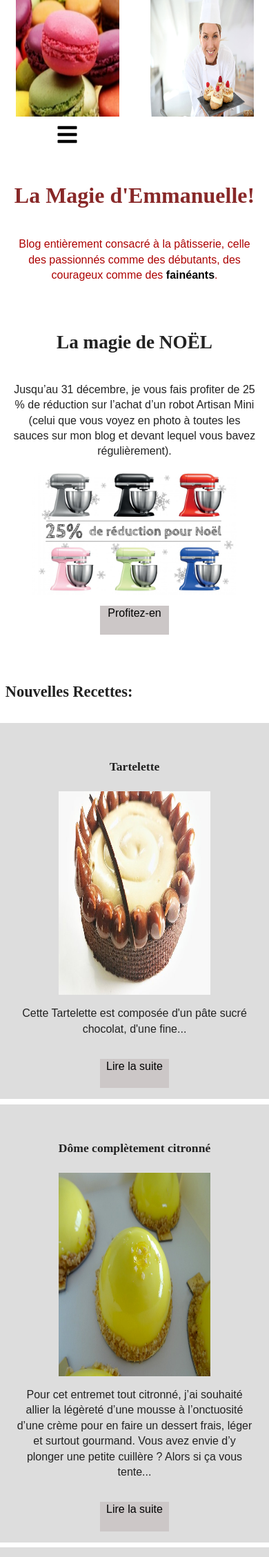
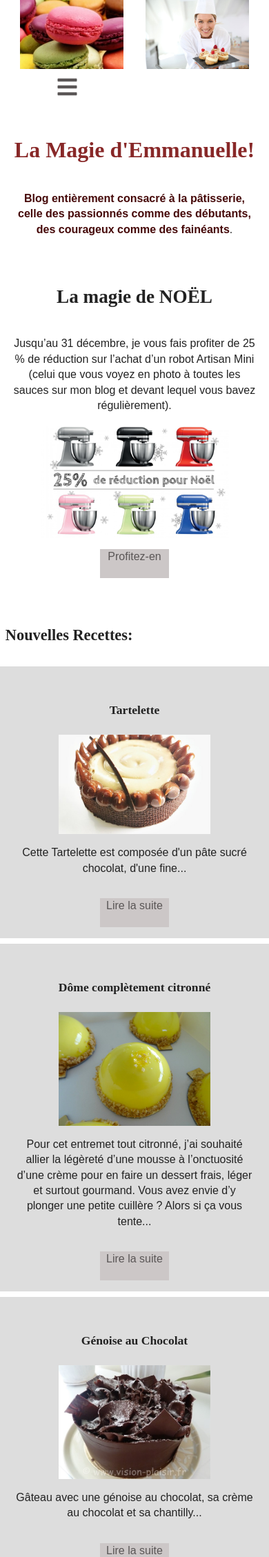
Before and after one commit to hanane-k/recette-Emmanuelle, a PHP site: page / in a window 390 px wide. Shown: the top 2257 px of the page at 69% size. Run offline with PHP 8.4, Linux system fonts and the light colour scheme; some libraries are stand-ins or nearby versions; some web fonts are replaced.

Commit message:
add tablette-page

```diff
--- a/css/main.css
+++ b/css/main.css
@@ -130,7 +130,7 @@ h4 {
 }
 a {
     text-decoration: none;
-    color: #000;
+    color: rgb(90, 86, 86);
 }
 
 .noel, article, .basHeader {
@@ -139,22 +139,25 @@ a {
     align-items: center;
 }
 
-.img {
+.img, .img2 {
     width: 150px;
-    height: 20vh;
+    height: 100%;
 }
 .img1 {
     width: 220px;
-    height: 35vh;
-
+    height: 20%;
 }
 /* ==============end common class================== */
 
 /* ==============start header================== */
 .hautHeader {
-    justify-content: space-around;
+    width: 85%;
+    justify-content: space-between;
 }
 
+.contHautHeader {
+    justify-content: center;
+}
 .menu {
     width: 50%;
 }
@@ -163,21 +166,22 @@ a {
     font-size: 2em;
     padding-top: 5%;
 }
-    /* background-image: url("http://www.letribunaldunet.fr/wp-content/uploads/2017/09/dessertsvegansarticle-610x614.jpg"); */
-    /* width: 100%;
-    height: 40vh;
-    background-repeat: no-repeat; */
-
-.basHeader p {
-    color: rgb(173, 3, 3);
-}
 
 .basHeader p span {
-    color: #000;
+    color: rgb(70, 9, 9);
 }
 
 /* ==============end header================== */
 /* ==============start main================== */
+.mobileOnly {
+    display: block;
+}
+
+.desktop, .tabletteOnly {
+    display: none;
+}
+
+
 .profitez {
     background-color: rgb(204, 199, 199);
     width: 100px;
@@ -196,34 +200,69 @@ article {
     background-color: rgb(221, 221, 221);
     margin: 2% auto;
 }
+
+.noel img {
+    width: 70%;
+    height: 25%;
+}
+
+@media screen and (min-width: 600px) {
+    .tabletteOnly {
+        display: block;
+    }
+
+    .img2 {
+        width: 50px;
+        height: 50%;
+    }
+
+    .img1 {
+        width: 150px;
+        height: 30%;
+    }
+
+    .hautHeaderD {
+        width: 350px;
+        justify-content: space-between;
+        align-items: center;
+    }
+    .basHeader {
+        height: 40vh;
+    }
+    .contBasHeader {
+        background-image: url("https://static.cuisineaz.com/610x610/i107239-tartelette-a-la-creme-de-citron.jpg");
+        background-repeat: no-repeat;
+        background-size: cover;
+    }
+    .mobileOnly {
+        display: none;
+    }
+    .menu2 {
+        width: 65%;
+        justify-content: space-between;
+    }
+    li {
+        list-style: none;
+        font-weight: bold;
+    }
+    .articles {
+        display: flex;
+        flex-wrap: wrap;
+    }
+    .recette {
+        width: 44%;
+    }
+  }
 /* ==============end main================== */
 /* ==============start footer================== */
 footer {
     margin-top: 10vh;
-}
-
-.resSoc {
     justify-content: space-around;
 }
+.iconReseau {
+    font-size: 3em;
+}
 /* ==============end footer================== */
-.mobileOnly {
-    display: block;
-}
-
-
-.desktop, .tabletteOnly {
-    display: none;
-}
-
-
-
-
-
-
-
-
-
-
 
 
 /* ==========================================================================
--- a/index.html
+++ b/index.html
@@ -19,26 +19,26 @@
 <body>
   <!-- ==================start header==================== -->
   <header>
-    <section>
+    <section class="contHautHeader flex">
       <div class="hautHeader flex">
         <div class="logo">
-          <img class="img" src="img/logo.jpg" alt="une image logo">
+          <a href=""><img class="img" src="img/logo.jpg" alt="une image logo"></a>
         </div>
-        <div class="hautHeaderD">
-          <img class= "img" src="img/login.jpg" alt="image login">
-          <form class="desktop tabletteOnly" action="https://www.google.com/">
+        <div class="hautHeaderD flex">
+          <img class= "img2" src="img/login.jpg" alt="image login">
+          <form class="tabletteOnly" action="https://www.google.com/">
             <input type="search" placeholder="Entrez votre recherche" name="the_search">
           </form>
-          <a href="#"><i class="fas fa-search desktop tabletteOnly"></i></a>
+          <a href="https://www.google.com/search?client=ubuntu&hs=blu&channel=fs&ei=dkzAW_iHC4GWauy5vIgC&q=patissier&oq=patissier&gs_l=psy-ab.3..0i131k1j0l2j0i10k1j0l6.562879.566026.0.566822.9.9.0.0.0.0.146.724.8j1.9.0....0...1c.1.64.psy-ab..0.9.723...35i39k1j0i131i67k1j0i67k1.0.9jxYxvAGUMk"><i class="fas fa-search desktop tabletteOnly"></i></a>
         </div>
       </div>
     </section>
     <div class="mobileOnly menu">
-      <a href="#"><i class="fas fa-bars mobileOnly"></i></a>
+      <a href="#"><i class="fas fa-bars"></i></a>
     </div>
     <section>
-      <div class="desktop tabletteOnly">
-        <ul>
+      <div class="tabletteOnly">
+        <ul class="menu2 flex">
           <li><a href="https://www.google.com/search?client=ubuntu&channel=fs&biw=1533&bih=771&tbm=isch&sa=1&ei=MFXAW5KROM6TlwTjmLvICg&q=salades&oq=salades&gs_l=img.3..0l10.836043.837777.0.838194.7.7.0.0.0.0.93.534.7.7.0....0...1c.1.64.img..0.7.529...0i67k1j35i39k1.0.PDPzCqIy06w">Salades</a></li>
           <li><a href="https://www.google.com/search?client=ubuntu&channel=fs&biw=1533&bih=771&tbm=isch&sa=1&ei=eFjAW9GUFIuqa7OPpugP&q=Entr%C3%A9es&oq=Entr%C3%A9es&gs_l=img.3..0l10.31548.37766.0.50701.7.6.0.1.1.0.237.608.5j0j1.6.0....0...1c.1.64.img..0.7.609...35i39k1j0i67k1.0.8nZRdJvc46Q">Entrées</a></li>
           <li><a href="https://www.google.com/search?client=ubuntu&channel=fs&biw=1533&bih=771&tbm=isch&sa=1&ei=q1jAW8a6M6qflwS_yp6gDg&q=plats+principaux&oq=plats+pri&gs_l=img.3.0.0j0i30k1j0i5i30k1j0i8i30k1l7.57846.66183.0.68529.11.9.2.0.0.0.90.600.8.8.0....0...1c.1.64.img..1.10.609...35i39k1j0i67k1.0.rOJ1TdEYdJU">Plats Principaux</a></li>
@@ -46,10 +46,10 @@
         </ul>
       </div>
     </section>
-    <div>
+    <div class="contBasHeader">
       <section class="basHeader flex">
         <h1>La Magie d'Emmanuelle!</h1>
-        <p>Blog entièrement consacré à la pâtisserie, celle des passionnés comme des débutants, des courageux comme des <span><strong>fainéants</strong></span>.</p>
+        <p><span><strong>Blog entièrement consacré à la pâtisserie, celle des passionnés comme des débutants, des courageux comme des fainéants</strong></span>.</p>
       </section>
     </div>
   </header>
@@ -57,20 +57,22 @@
   <!-- ==================start main==================== -->
   <main>
     <!-- ========call to action======== -->
-    <section class="desktop">
-      <div>
+    <section class="desktop flex">
+      <div class="containerCall flex">
+        <div class="call flex">
           <img src="img/call1.gif" alt="image gateau">
           <p>En partenariat avec PATRICK HERMAND</p>
-          <p><a href="http://www.patrickhermand.com/">Visiter</a></p>
-      </div>
-      <div>
-        <img src="img/call2.jpg" alt="image gateau">
-        <p><a href="http://www.patrickhermand.com/">Reservez dès maintenant</a></p>
-      </div>
-      <div>
-        <img src="img/call3.jpg" alt="image gateau">
-        <p>Découvrez le premier concours amateur entièrement consacré à la pâtisserie.</p>
-        <p><a href="https://www.facebook.com/lemeilleurpatissier/">Découvrez</a></p>
+          <p><a href="http://www.patrickhermand.com/"><strong>Visiter</strong></a></p>
+        </div>
+        <div class="call flex">
+          <img src="img/call3.jpg" alt="image gateau">
+          <p>Découvrez le premier concours amateur entièrement consacré à la pâtisserie.</p>
+          <p><a href="https://www.facebook.com/lemeilleurpatissier/"><strong>Découvrez</strong></a></p>
+        </div>
+        <div class="call flex">
+          <img src="img/call2.jpg" alt="image gateau">
+          <p><a href="http://www.patrickhermand.com/"><strong>Reservez dès maintenant</strong></a></p>
+        </div>
       </div>
     </section>
     <!-- ==========end call to action======== -->
@@ -78,28 +80,28 @@
       <div class="noel  flex">
         <h2>La magie de NOËL</h2>
         <p class="noelP">Jusqu’au 31 décembre, je vous fais profiter de 25 % de réduction sur l’achat d’un robot Artisan Mini (celui que vous voyez en photo à toutes les sauces sur mon blog et devant lequel vous bavez régulièrement).</p>
-        <img src="img/reduction.jpg" alt="100" height="180">
+        <img src="img/reduction.jpg" alt="image petrin">
         <p class="profitez"><a href="https://www.google.com/search?client=ubuntu&channel=fs&biw=1533&bih=771&tbm=isch&sa=1&ei=hmTAW4roAoO6a6P-uMAP&q=petrin+condor&oq=petrin+&gs_l=img.3.3.0i67k1j0l8j0i67k1.4189.4189.0.7486.1.1.0.0.0.0.92.92.1.1.0....0...1c..64.img..0.1.91....0.zcpRANX4DWE">Profitez-en</a></p>
       </div>
     </section>
     <div class="nouvellesR flex">
       <h3>Nouvelles Recettes:</h3>
     </div>
-    <section>
+    <section class="contArticle">
       <div class="articles">
-        <article class="flex">
+        <article class="recette flex">
           <h4>Tartelette</h4>
           <img class="img1" src="img/recette1.jpg" alt="image gateau">
           <p>Cette Tartelette est composée d'un pâte sucré chocolat, d'une fine... </p>
           <p class="profitez"><a href="http://www.mesdouceurs.fr/2018/10/tartelette-cafe-caramel.html">Lire la suite</a></p>
         </article>
-        <article class="flex">
+        <article class="recette flex">
           <h4>Dôme complètement citronné</h4>
           <img class="img1" src="img/recette2.jpg" alt="image gateau">
           <p>Pour cet entremet tout citronné, j’ai souhaité allier la légèreté d’une mousse à l’onctuosité d’une crème pour en faire un dessert frais, léger et surtout gourmand. Vous avez envie d’y plonger une petite cuillère ? Alors si ça vous tente...</p>
           <p class="profitez"><a href="https://www.lacuisinedethomas.fr/recettes/dome-citron-shortbread/">Lire la suite</a></p>
         </article>
-        <article class="flex">
+        <article class="recette flex">
           <h4>Génoise au Chocolat</h4>
           <img class="img1" src="img/recette3.jpg" alt="1image gateau">
           <p>Gâteau avec une génoise au chocolat, sa crème au chocolat et sa chantilly...</p>
```
Also changed, not shown: other parts of index.html (+15 -15 lines), img/fond.jpg.
